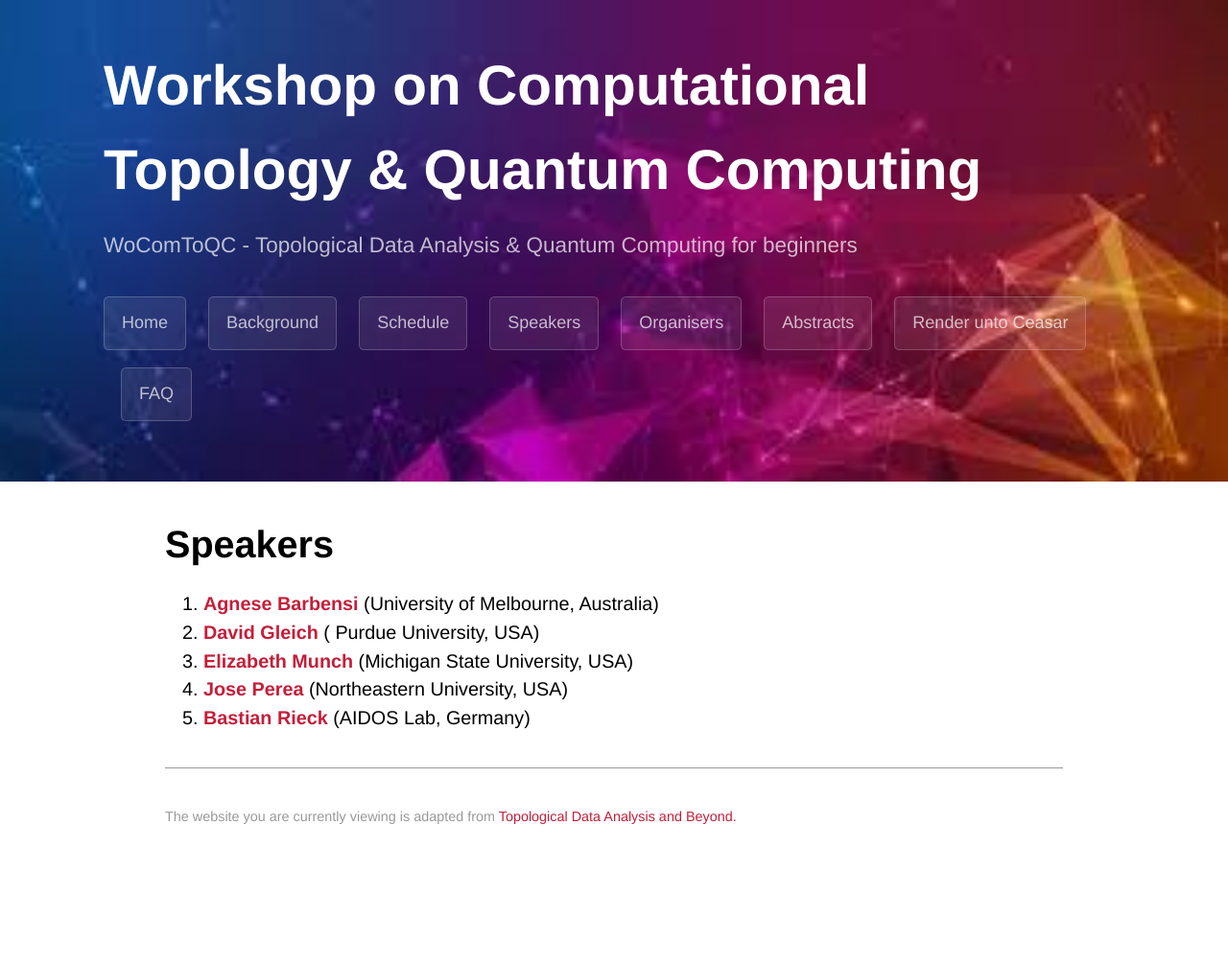
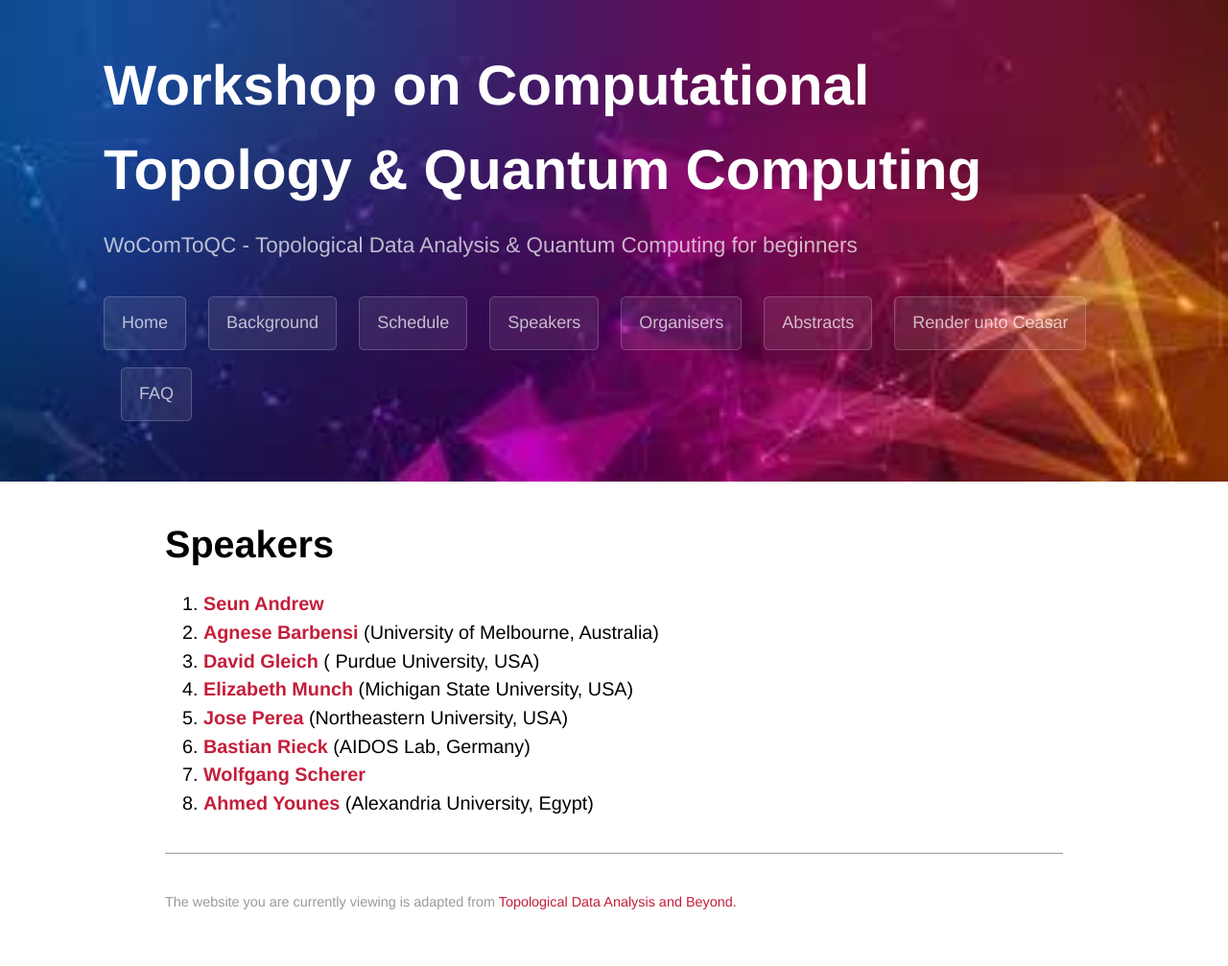
Before and after one commit to WoComtoQC/wocomtoqc.github.io, a Jekyll site: the page built from speakers.md, in a window 1280 px wide. Shown: the whole page at 96% size. Built offline with Jekyll 4.4.1, drawn with Linux system fonts in a browser that asks for light colours; some web fonts are replaced; our own code applies the rules of GitHub Pages for plain Markdown files; before the commit the page ends 918 px from its top, so only the background shows below that.

Commit message:
Update speakers.md

```diff
--- a/speakers.md
+++ b/speakers.md
@@ -6,8 +6,12 @@ layout: default
 
 # Speakers
 
-1. [**Agnese Barbensi**](https://sites.google.com/view/agnesebarbensi/home) (University of Melbourne, Australia)
-2.  [**David Gleich**](https://www.cs.purdue.edu/homes/dgleich/) ( Purdue University, USA)
-3.  [**Elizabeth Munch**](http://www.elizabethmunch.com/) (Michigan State University, USA)
-4.  [**Jose Perea**](https://www.joperea.com/) (Northeastern University, USA)
-5.  [**Bastian Rieck**](https://bastian.rieck.me/) (AIDOS Lab, Germany)
+
+1. [**Seun Andrew**]()
+2.  [**Agnese Barbensi**](https://sites.google.com/view/agnesebarbensi/home) (University of Melbourne, Australia)
+3.  [**David Gleich**](https://www.cs.purdue.edu/homes/dgleich/) ( Purdue University, USA)
+4.  [**Elizabeth Munch**](http://www.elizabethmunch.com/) (Michigan State University, USA)
+5.  [**Jose Perea**](https://www.joperea.com/) (Northeastern University, USA)
+6.  [**Bastian Rieck**](https://bastian.rieck.me/) (AIDOS Lab, Germany)
+7.  [**Wolfgang Scherer**]()
+8.  [**Ahmed Younes**](https://www.linkedin.com/in/ahmed-younes-18910592/?originalSubdomain=eg) (Alexandria University, Egypt)
```
